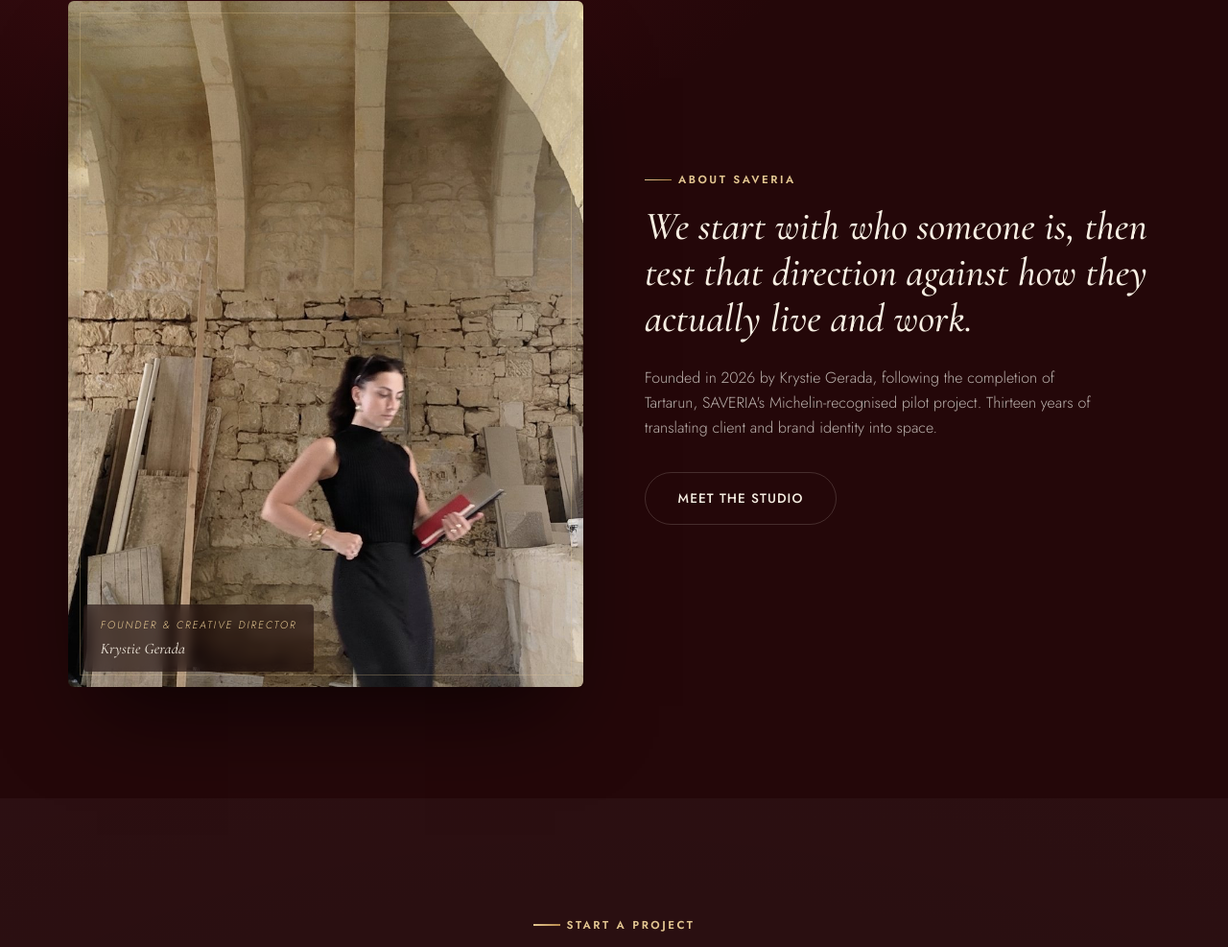
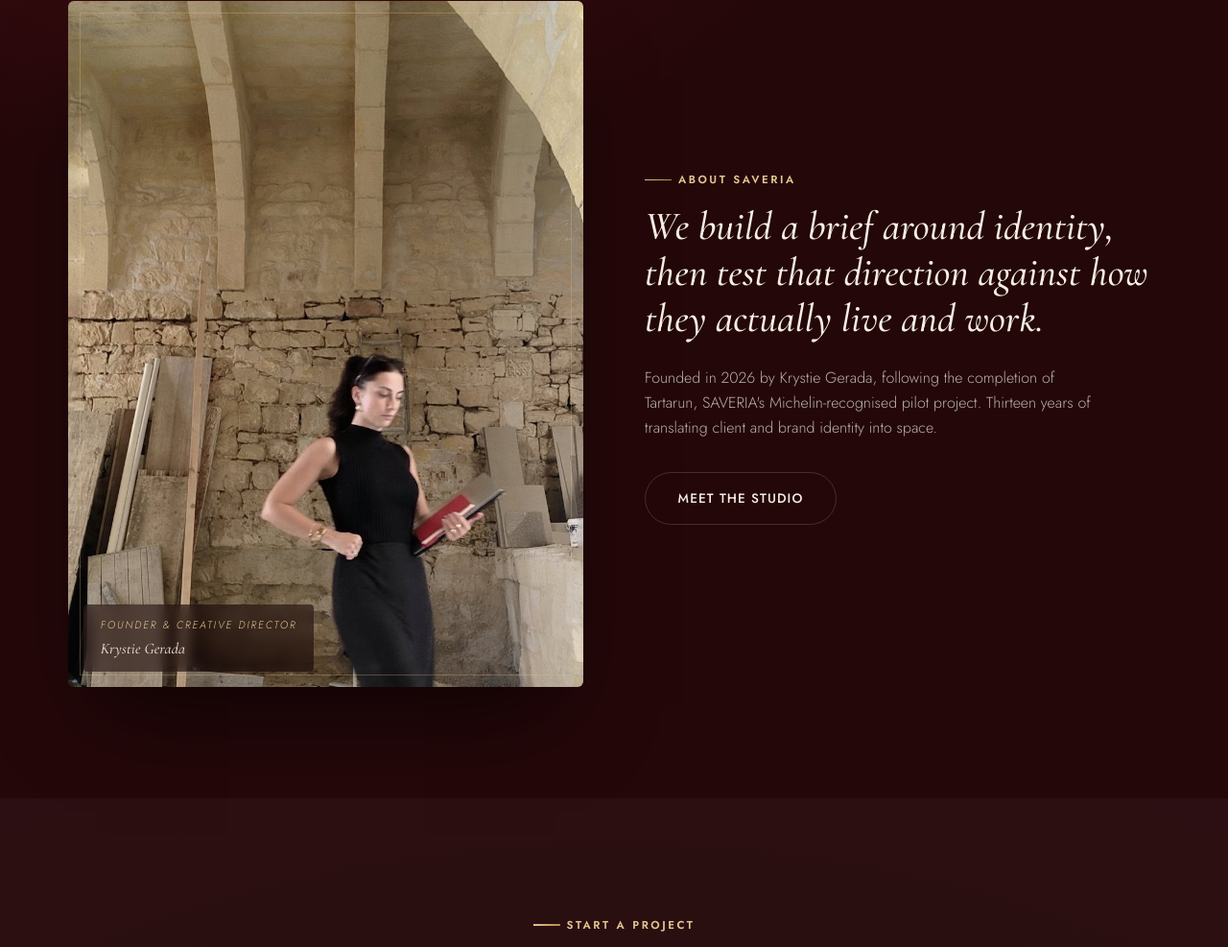
Before and after one commit to krystie10/saveria-site, a plain HTML site: page index.html in a window 1280 px wide. Shown: the part 3063-4050 px from the top of the page at 96% size. Drawn offline with nearby package versions, Linux system fonts and the light colour scheme.

Commit message:
Rework homepage About teaser line around identity and brief

```diff
--- a/index.html
+++ b/index.html
@@ -147,7 +147,7 @@
       </div>
       <div>
         <span class="eyebrow">About Saveria</span>
-        <h2 style="margin-top:1rem; font-size:clamp(1.8rem, 3.4vw, 2.6rem);">We start with who someone is, then test that direction against how they actually live and work.</h2>
+        <h2 style="margin-top:1rem; font-size:clamp(1.8rem, 3.4vw, 2.6rem);">We build a brief around identity, then test that direction against how they actually live and work.</h2>
         <p style="margin-top:1.5rem; color:rgba(250,246,239,0.7); max-width:480px;">Founded in 2026 by Krystie Gerada, following the completion of Tartarun, SAVERIA's Michelin-recognised pilot project. Thirteen years of translating client and brand identity into space.</p>
         <a href="about.html" class="btn btn--on-dark" style="margin-top:2rem;">Meet the Studio</a>
       </div>
```
